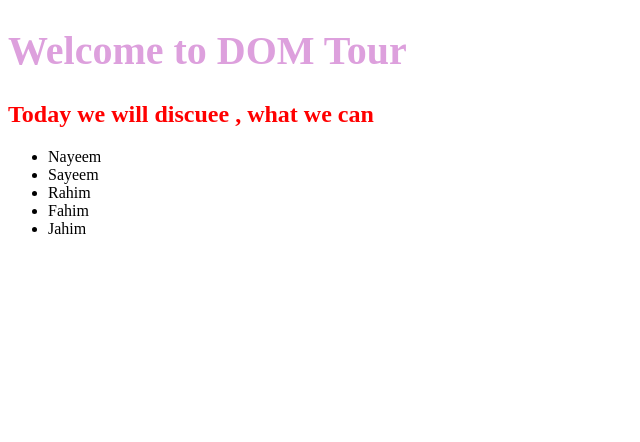
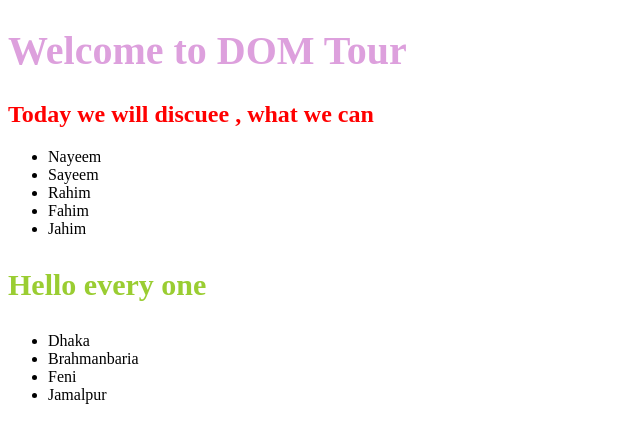
Before and after one commit to Ashraful610/batch-6-M24-DOM-tour, a plain HTML site: page index.html in a window 1280 px wide. Shown: the whole page, without its empty margins (0-640 px from the left). Drawn offline with Linux system fonts and the light colour scheme.

Commit message:
querySelectorAll and querySelector

```diff
--- a/Style/main.css
+++ b/Style/main.css
@@ -5,3 +5,7 @@ h1{
 #title{
     color: red;
 }
+h3{
+    font-size: 30px;
+    color: yellowgreen;
+}
--- a/index.html
+++ b/index.html
@@ -20,6 +20,15 @@
                 <li>Jahim</li>
             </ul>
         </section>
+        <section>
+            <h3>Hello every one</h3>
+            <ul class="jela">
+                <li>Dhaka</li>
+                <li>Brahmanbaria</li>
+                <li>Feni</li>
+                <li>Jamalpur</li>
+            </ul>
+        </section>
     </main>
 
     <script src="js/main.js"></script>
@@ -33,8 +42,14 @@
 
         const names = document.getElementsByClassName('names')
         for(const name of names){
-            console.log(name.innerTextj)
+            // console.log(name.innerText)
         }
+        const discrtics = document.querySelectorAll('.jela li')
+        for(const name of discrtics){
+            // console.log(name.innerText)
+        }
+        const oneGela = document.querySelector('.jela li')
+        console.log(oneGela)
     </script>
 </body>
 </html>
```
